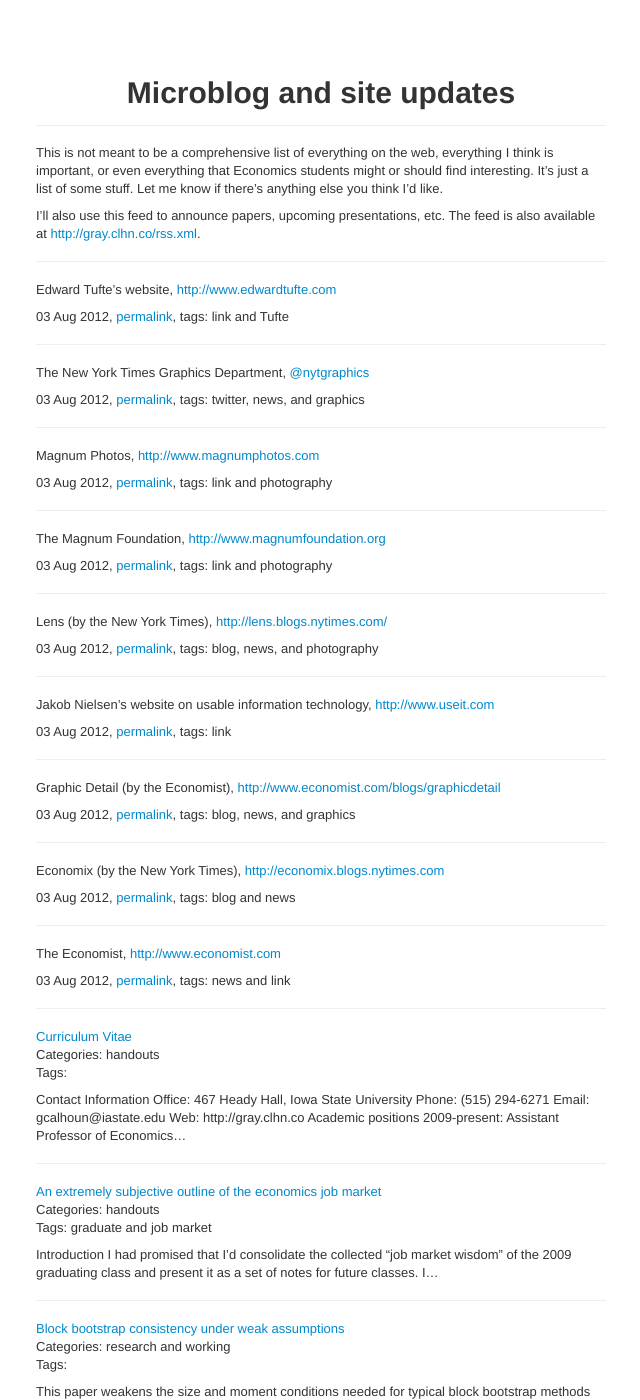
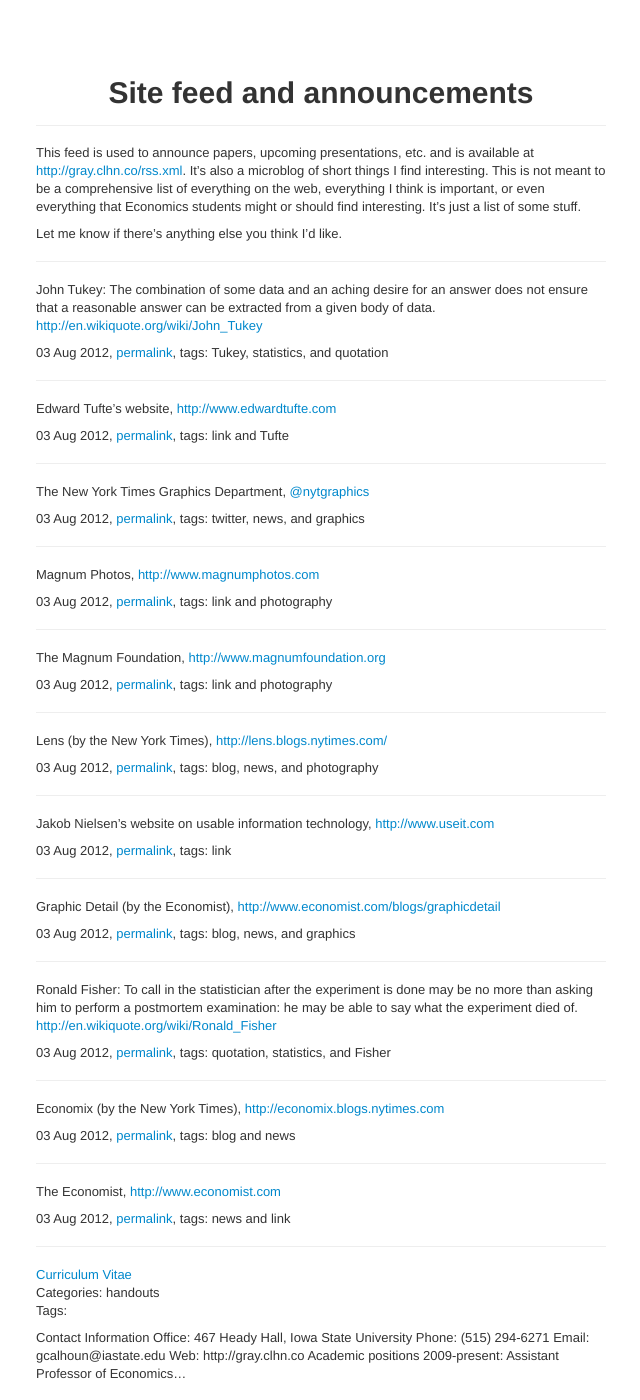
Before and after one commit to mmkuang/grayclhn.github.io, a Jekyll site: the page built from tweets/index.md, in a window 1280 px wide and 1400 px high. Shown: the whole window, without its empty margins (619-1259 px from the left). Built offline with Jekyll 4.4.1, drawn with Linux system fonts in a browser that asks for light colours.

Commit message:
Added to microblog
- Added some quotations
- Tweaked language on front page

```diff
--- a/index.html
+++ b/index.html
@@ -37,8 +37,8 @@
 	    the 2012 Fall semester starts.</li>
       </ul></li>
       <li><a href="/research/talks/">Presentations</a> with slides</li>
-      <li><a href="/tweets/">Announcements and microblog</a>
-	(<a href="/rss.xml">RSS/XML</a>)</li>
+      <li><a href="/tweets/">Announcements and site feed</a>
+	(<a href="/rss.xml">as XML</a>)</li>
       <li><a href="/personal.html">Personal information</a> and links</li>
       <li>Jump to <a href="index.html#Teaching">Teaching</a>, <a href="index.html#Research">Research</a>,
 	or <a href="index.html#Software">Software</a> (for mobile)</li>
--- /dev/null
+++ b/tweets/_posts/2012-08-03-fisher.md
@@ -0,0 +1,12 @@
+---
+layout: tweet
+tags:
+- quotation
+- statistics
+- Fisher
+---
+
+Ronald Fisher: To call in the statistician after the experiment is
+done may be no more than asking him to perform a postmortem
+examination: he may be able to say what the experiment died of.
+<http://en.wikiquote.org/wiki/Ronald_Fisher>
--- /dev/null
+++ b/tweets/_posts/2012-08-03-tukey-quote.md
@@ -0,0 +1,12 @@
+---
+layout: tweet
+tags:
+- Tukey
+- statistics
+- quotation
+---
+
+John Tukey: The combination of some data and an aching desire for an
+answer does not ensure that a reasonable answer can be extracted from
+a given body of data.
+<http://en.wikiquote.org/wiki/John_Tukey>
--- a/tweets/index.md
+++ b/tweets/index.md
@@ -1,15 +1,16 @@
 ---
 layout: display
-title: Microblog and site updates
+title: Site feed and announcements
 ---
 
-This is not meant to be a comprehensive list of everything on the web,
-everything I think is important, or even everything that Economics
-students might or should find interesting. It's just a list of some
-stuff. Let me know if there's anything else you think I'd like.
+This feed is used to announce papers, upcoming presentations, etc.
+and is available at <http://gray.clhn.co/rss.xml>. It's also a
+microblog of short things I find interesting. This is not meant to be
+a comprehensive list of everything on the web, everything I think is
+important, or even everything that Economics students might or should
+find interesting. It's just a list of some stuff.
 
-I'll also use this feed to announce papers, upcoming presentations, etc.
-The feed is also available at <http://gray.clhn.co/rss.xml>.
+Let me know if there's anything else you think I'd like.
 
 {% for post in site.posts %}
 <hr>
```
Also changed, not shown: tweets/_posts/2012-08-03.md (deleted, +0 -2 lines), README.md.
